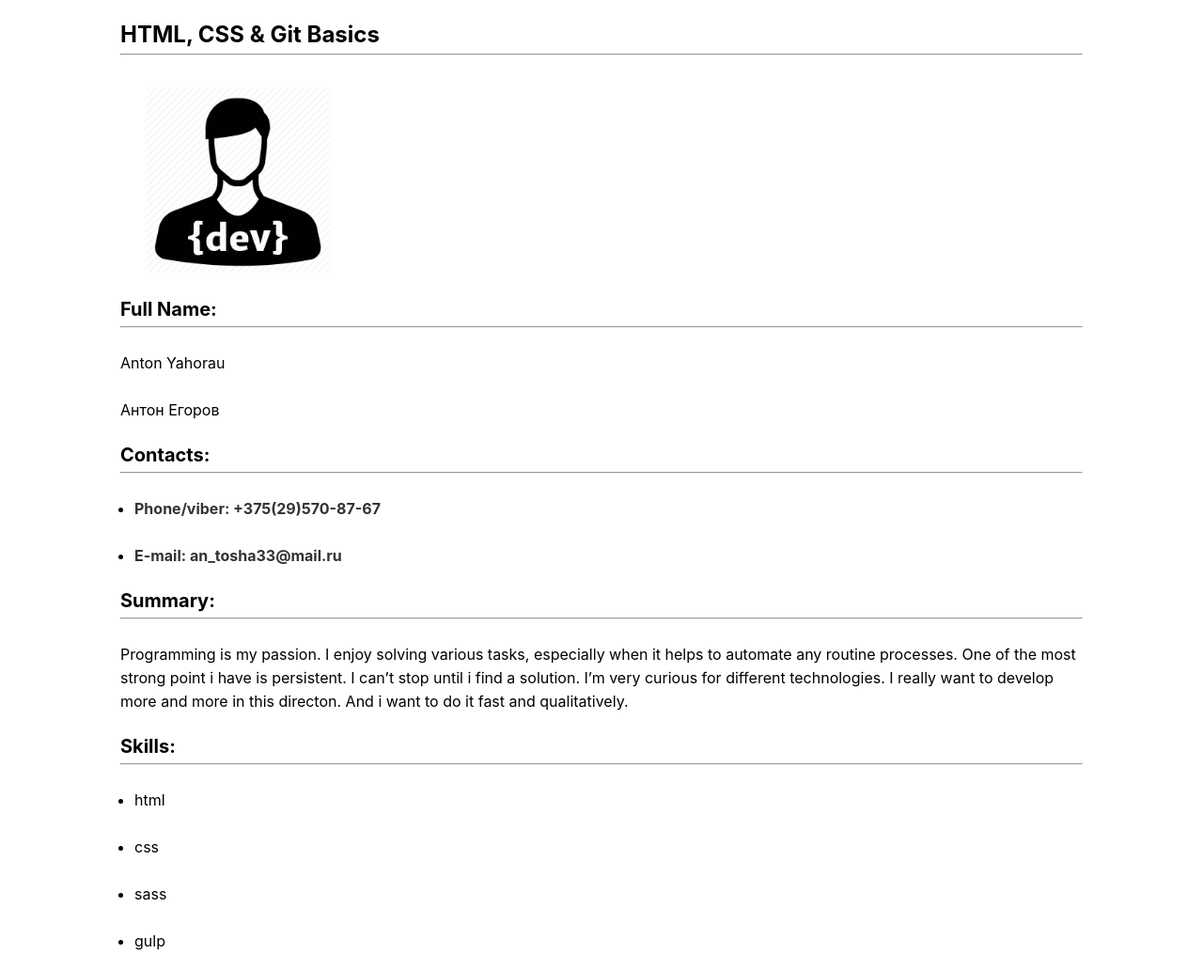
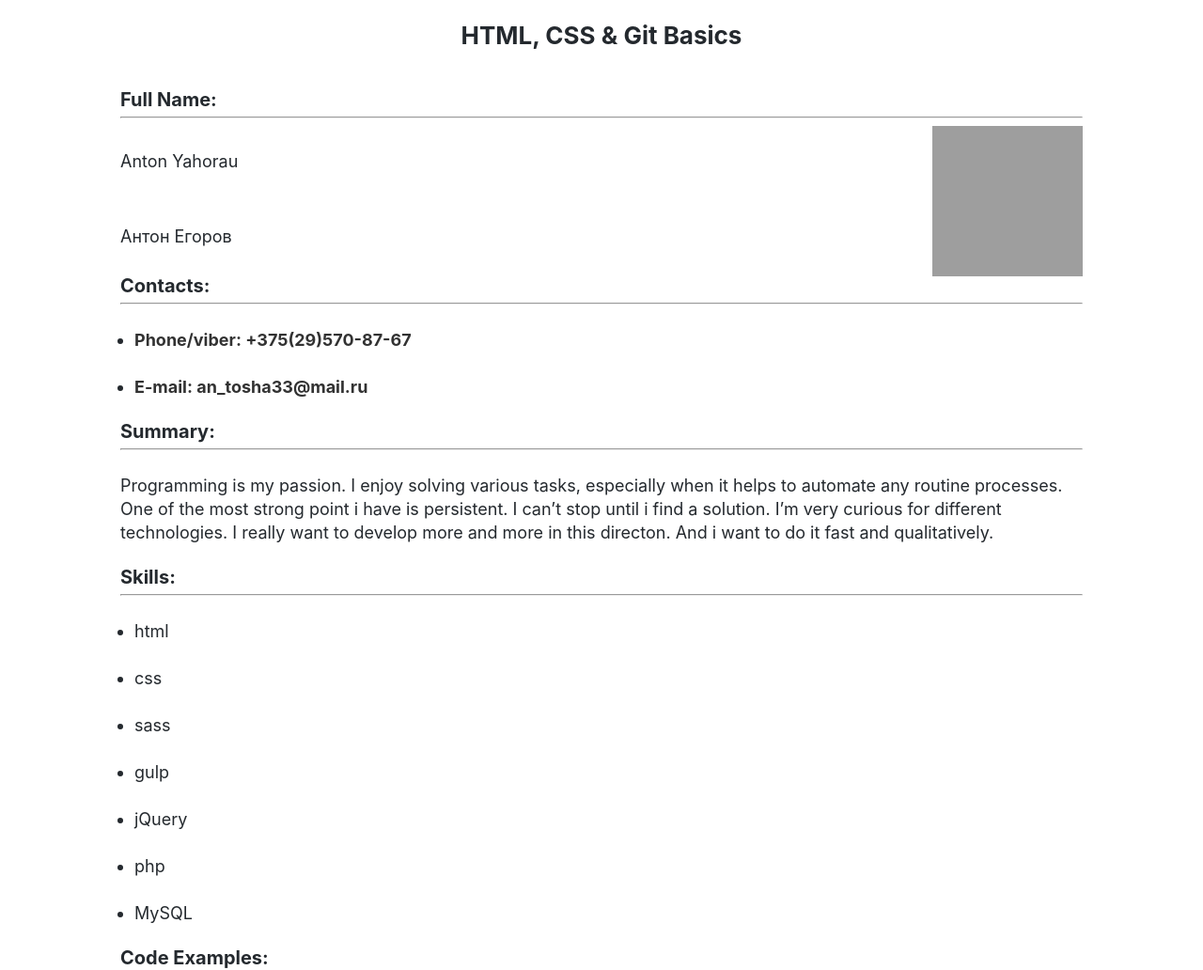
Before and after one commit to antosha33/rsschool-2019Q1-cv, a plain HTML site: page index.html in a window 1280 px wide. Shown: the top 1032 px of the page at 94% size. Drawn offline with Linux system fonts and the light colour scheme; grey boxes are pictures that could not be loaded.

Commit message:
feat: del the picture and finish the styling

```diff
--- a/index.html
+++ b/index.html
@@ -9,12 +9,17 @@
 </head>
 <body>
   <h1>HTML, CSS & Git Basics</h1>
-  <hr>
-  <img src="iam.png" alt="iam">
   <h2>Full Name:</h2>
   <hr>
-  <p>Anton Yahorau</p>
-  <p>Антон Егоров</p>
+  <div class="wrap">
+    <div class="name">
+      <p>Anton Yahorau</p>
+      <p>Антон Егоров</p>
+    </div>
+    <div class="photo">
+    </div>
+  </div>
+
   <h2>Contacts:</h2>
   <hr>
   <ul>
--- a/style.css
+++ b/style.css
@@ -15,6 +15,7 @@ body {
   padding: 25px;
   line-height: 1;
   font-family: -apple-system,BlinkMacSystemFont,"Segoe UI",Helvetica,Arial,sans-serif,"Apple Color Emoji","Segoe UI Emoji","Segoe UI Symbol";
+  color: #24292e;
 }
 
 blockquote, q {
@@ -41,8 +42,10 @@ body {
   margin: 0 auto;
 }
 h1 {
-  font-size: 24px;
+  font-size: 26px;
   font-weight: bold;
+  text-align: center;
+  margin-bottom: 45px;
  }
 h2 {
   font-size: 20px;
@@ -54,9 +57,11 @@ img {
   height: 200px;
 }
 p,
-li {
+li,
+a {
   line-height: 25px;
   margin: 25px 0px;
+  font-size: 18px;
 }
 li {
   margin-left: 15px;
@@ -66,3 +71,24 @@ a {
   color:  #323232;
   font-weight: bold;
 }
+a:hover {
+  color: rgba(50,50,50,0.6);
+  -webkit-transition: 0.4s;
+  -o-transition: 0.4s;
+  transition: 0.4s;
+}
+
+.wrap {
+  display: flex;
+  justify-content: space-between;
+}
+
+.wrap .photo {
+  background-image: url(https://i.stack.imgur.com/yB8Fj.png?s=328&g=1);
+  width: 160px;
+  height: 160px;
+  background-size: cover;
+}
+.name {
+  display: grid;
+}
```
Also changed, not shown: iam.png (deleted).
